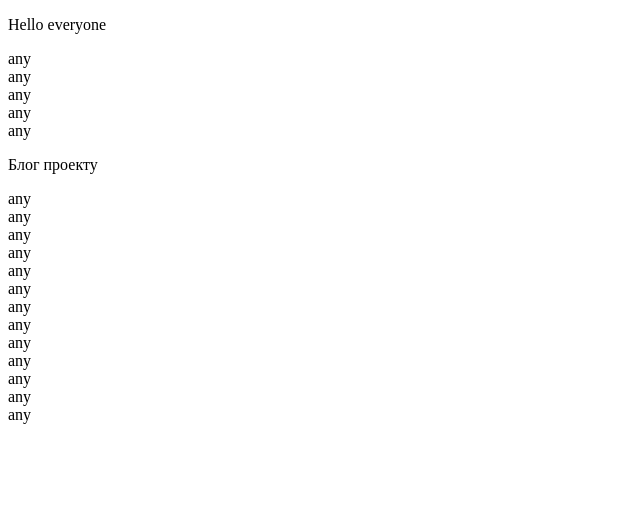
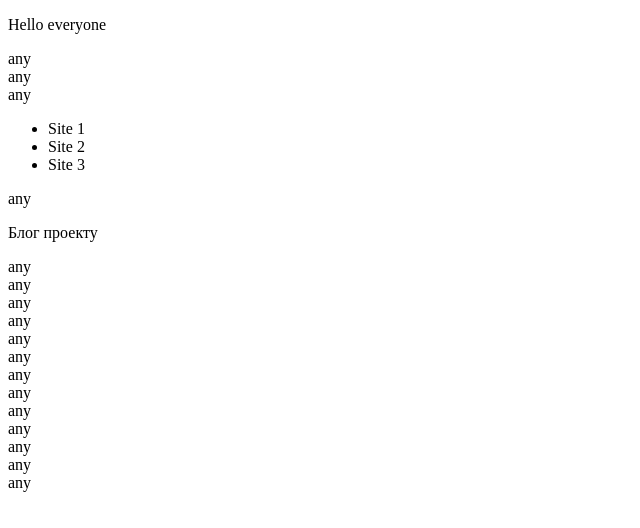
Before and after one commit to Midland707/evening-practice, a website built with Parcel: page src/index.html in a window 1280 px wide. Shown: the whole page, without its empty margins (0-640 px from the left). Built offline with nearby package versions, Linux system fonts and the light colour scheme.

Commit message:
add projects

```diff
--- a/src/partials/projects.html
+++ b/src/partials/projects.html
@@ -1,3 +1,7 @@
 <section class="projects section container">
-    any
+    <ul>
+        <li>Site 1</li>
+        <li>Site 2</li>
+        <li>Site 3</li>
+    </ul>
 </section>
```
